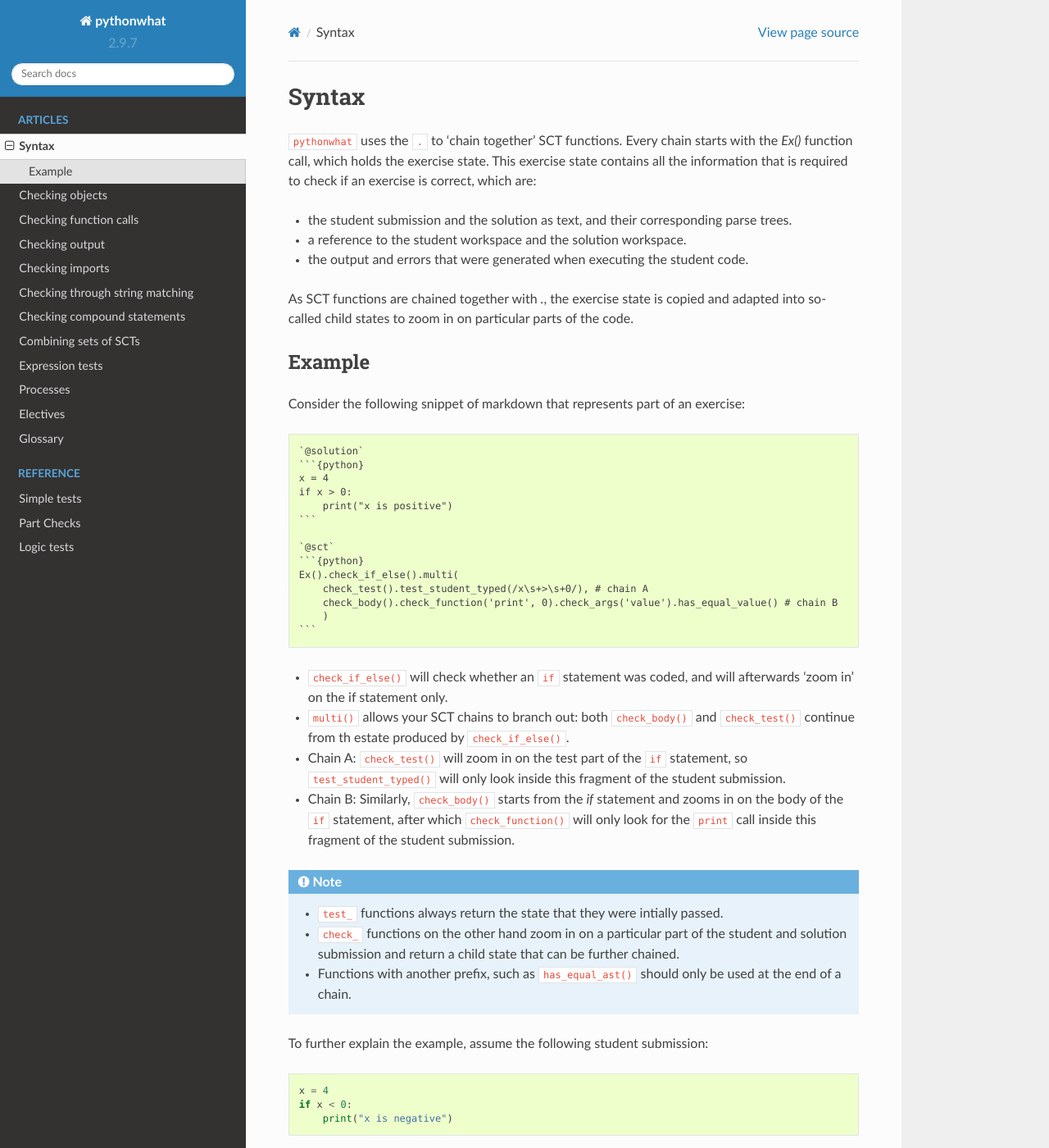
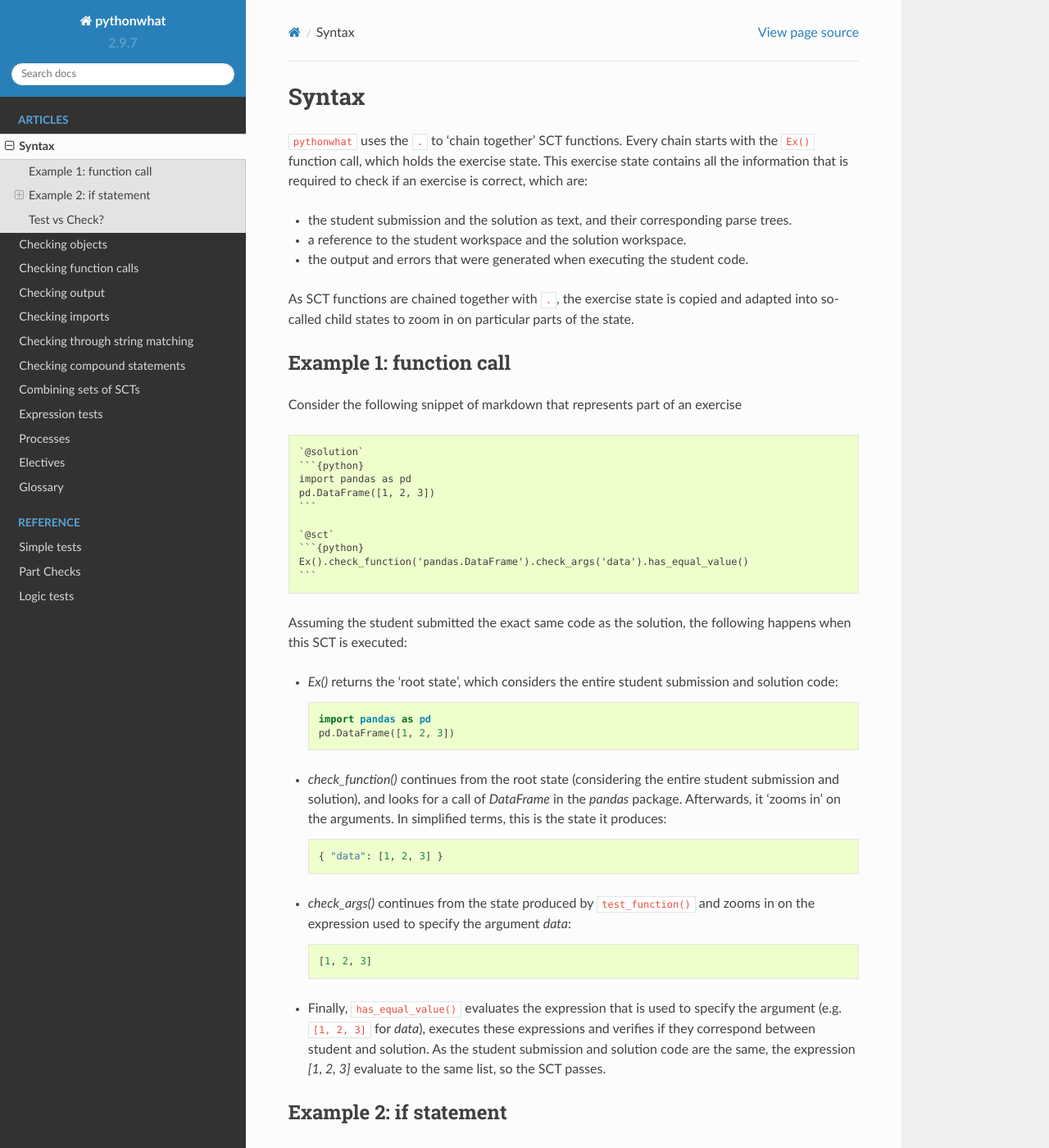
Before and after one commit to datacamp/pythonwhat, a Sphinx documentation site: the page built from docs/articles/syntax.rst, in a window 1280 px wide and 1400 px high. Shown: the whole window at 82% size. Built offline with Sphinx 7.4.7 and the Read the Docs theme 2.0.0, drawn with Linux system fonts in a browser that asks for light colours; some of the changed text lies outside the part shown.

Commit message:
make syntax article more gentle

````diff
--- a/docs/articles/syntax.rst
+++ b/docs/articles/syntax.rst
@@ -4,18 +4,64 @@
 .. role:: python(code)
    :language: python
 
-``pythonwhat`` uses the ``.`` to 'chain together' SCT functions. Every chain starts with the `Ex()` function call, which holds the exercise state. This exercise state contains all the information that is required to check if an exercise is correct, which are:
+``pythonwhat`` uses the ``.`` to 'chain together' SCT functions. Every chain starts with the ``Ex()`` function call, which holds the exercise state. This exercise state contains all the information that is required to check if an exercise is correct, which are:
 
 + the student submission and the solution as text, and their corresponding parse trees.
 + a reference to the student workspace and the solution workspace.
 + the output and errors that were generated when executing the student code.
 
-As SCT functions are chained together with `.`, the exercise state is copied and adapted into so-called child states to zoom in on particular parts of the code.
+As SCT functions are chained together with ``.``, the exercise state is copied and adapted into so-called child states to zoom in on particular parts of the state.
 
-Example
-=======
+Example 1: function call
+========================
 
-Consider the following snippet of markdown that represents part of an exercise:
+Consider the following snippet of markdown that represents part of an exercise
+
+.. code::
+
+    `@solution`
+    ```{python}
+    import pandas as pd
+    pd.DataFrame([1, 2, 3])
+    ```
+
+    `@sct`
+    ```{python}
+    Ex().check_function('pandas.DataFrame').check_args('data').has_equal_value()
+    ```
+
+Assuming the student submitted the exact same code as the solution, the following happens when this SCT is executed:
+
+- `Ex()` returns the 'root state', which considers the entire student submission and solution code:
+
+  .. code::
+
+      import pandas as pd
+      pd.DataFrame([1, 2, 3])
+
+- `check_function()` continues from the root state (considering the entire student submission and solution),
+  and looks for a call of `DataFrame` in the `pandas` package. Afterwards, it 'zooms in' on the arguments.
+  In simplified terms, this is the state it produces:
+
+  .. code::
+
+      { "data": [1, 2, 3] }
+
+- `check_args()` continues from the state produced by ``test_function()`` and zooms in on the expression used to specify the argument `data`:
+
+  .. code::
+
+      [1, 2, 3]
+
+- Finally, ``has_equal_value()`` evaluates the expression that is used to specify the argument (e.g. ``[1, 2, 3]`` for `data`),
+  executes these expressions and verifies if they correspond between student and solution. As the student submission and solution code are the same,
+  the expression `[1, 2, 3]` evaluate to the same list, so the SCT passes.
+
+
+Example 2: if statement
+=======================
+
+As a more advanced example, consider the following snippet of markdown that represents part of an exercise:
 
 .. code::
 
@@ -34,18 +80,13 @@
         )
     ```
 
-- ``check_if_else()`` will check whether an ``if`` statement was coded, and will afterwards 'zoom in' on the if statement only.
-- ``multi()`` allows your SCT chains to branch out: both ``check_body()`` and ``check_test()`` continue from th estate produced by ``check_if_else()``.
-- Chain A: ``check_test()`` will zoom in on the test part of the ``if`` statement, so ``test_student_typed()`` will only look inside this fragment of the student submission.
-- Chain B: Similarly, ``check_body()`` starts from the `if` statement and zooms in on the body of the ``if`` statement, after which ``check_function()`` will only look for the ``print`` call inside this fragment of the student submission.
+Notice how this time, ``multi()`` is used to have the SCT chains 'branch out'.
+Both ``check_body()`` and ``check_test()`` continue from the state produced by ``check_if_else()``.
 
-.. note::
+Case 1
+~~~~~~
 
-    - ``test_`` functions always return the state that they were intially passed.
-    - ``check_`` functions on the other hand zoom in on a particular part of the student and solution submission and return a child state that can be further chained.
-    - Functions with another prefix, such as ``has_equal_ast()`` should only be used at the end of a chain.
-
-To further explain the example, assume the following student submission:
+Int he first case, ssume the following student submission:
 
 .. code::
 
@@ -55,31 +96,37 @@
 
 In chain A, this is what happens:
 
-- ``check_if_else()`` considers the entire submission received from ``Ex()``, and produces a child state that contains the `if` statements in student and solution:
+- ``check_if_else()`` considers the entire submission received from ``Ex()``
+  and produces a child state that contains the ``if`` statements in student and solution:
 
-    .. code::
+  .. code::
 
-        # solution
-        if x > 0:
-            print("x is positive")
+      # solution
+      if x > 0:
+          print("x is positive")
 
-        # student
-        if x < 0:
-            print("x is negative")
+      # student
+      if x < 0:
+          print("x is negative")
 
-- ``check_test()`` considers the state above produced by ``check_if_else()``, and produces a child state with only the condition parts of the ``if`` statements:
+- ``check_test()`` considers the state above produced by ``check_if_else()``
+  and produces a child state with only the condition parts of the ``if`` statements:
 
-    .. code::
+  .. code::
 
-        # solution
-        x > 0
+      # solution
+      x > 0
 
-        # student
-        x < 0
+      # student
+      x < 0
 
-- ``test_student_typed()`` considers the state above produced by ``check_test()``, and tries to match the regexes to the ``x < 0`` student snippet. The regex does not match, so the test fails.
+- ``test_student_typed()`` considers the state above produced by ``check_test()``
+  and tries to match the regexes to the ``x < 0`` student snippet. The regex does not match, so the test fails.
 
-Assume now that the student corrects the mistake, and submits the following (which is still not correct):
+Case 2
+~~~~~~
+
+Assume now that the student corrects the mistake and submits the following (which is still not correct):
 
 .. code::
 
@@ -89,34 +136,43 @@
 
 Chain A will go through the same steps and will pass this time as ``x > 0`` in the student submission now matches the regex. In Chain B, this is what happens:
 
-- ``check_body()` considers the state produced by ``check_if_else()``, and produces a child state with only the body parts of the ``if`` statements:
+- ``check_body()`` considers the state produced by ``check_if_else()``, and produces a child state with only the body parts of the ``if`` statements:
 
-    .. code::
+  .. code::
 
-        # solution
-        print("x is positive")
+      # solution
+      print("x is positive")
 
-        # student
-        print("x is negative")
+      # student
+      print("x is negative")
 
 - ``check_function()`` considers the state above produced by ``check_if()``, and tries to find the function ``print()``. Next, it produces a state with references to the different arguments that were specified and their values:
 
-    .. code::
+  .. code::
 
-        # solution
-        { "x": "x is positive" }
+      # solution
+      { "x": "x is positive" }
 
-        # student
-        { "x": "x is negative" }
+      # student
+      { "x": "x is negative" }
 
 - ``check_args()`` checks if the argument ``x`` is specified, and produces a child state that zooms in on the actual value of ``x``:
 
-    .. code::
+  .. code::
 
-        # solution
-        "x is positive"
+      # solution
+      "x is positive"
 
-        # student
-        "x is negative"
+      # student
+      "x is negative"
 
 - Finally, ``has_equal_ast()`` compares the equality of the two 'focused' arguments. They are not equal, so the check fails.
+
+Test vs Check?
+==============
+
+As a general rule:
+
+- ``test_`` functions always **return the state that they were intially passed**.
+- ``check_`` functions on the other hand produce a child state that 'dives' deeper into a part of the state it was passed.
+- Functions with another prefix, such as ``has_equal_ast()`` should only be used at the end of a chain.
````
